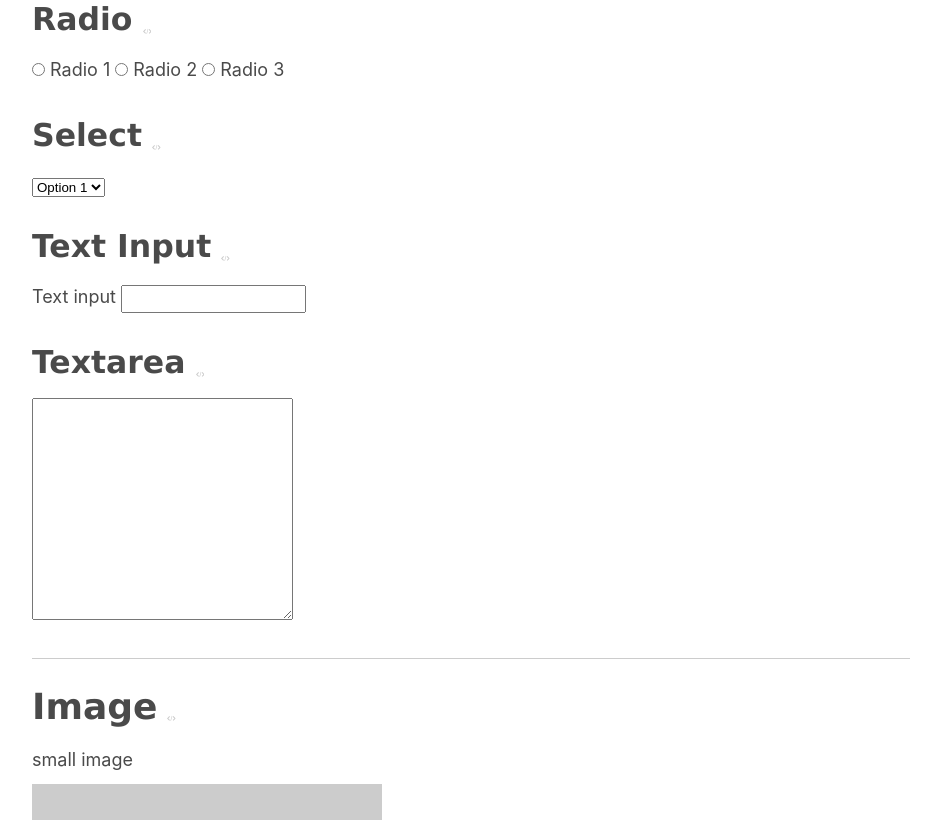
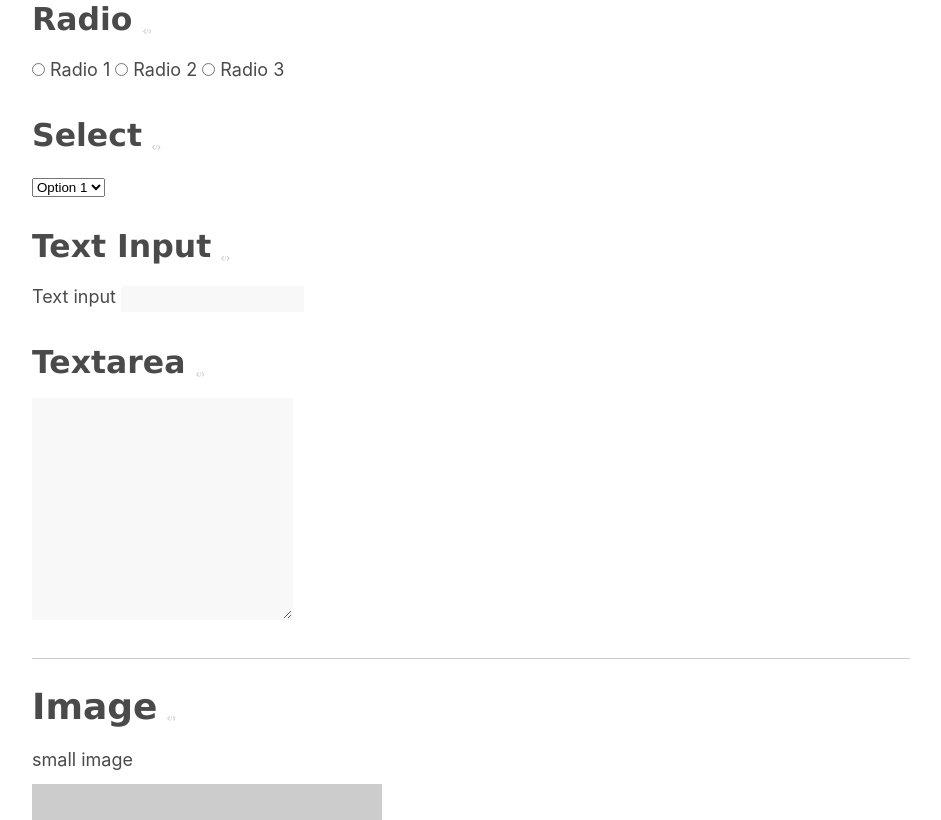
Before and after one commit to teddy-ma/socss, a website: page components.html in a window 1280 px wide. Shown: the part 1084-1904 px from the top of the page, without its empty margins (239-1180 px from the left). Drawn offline with Linux system fonts and the light colour scheme; placeholder pictures from the web are drawn by us.

Commit message:
Deploy teddy-ma/socss to github.com/teddy-ma/socss.git:gh-pages

```diff
--- a/src/assets/toolkit/styles/elements/_index.scss
+++ b/src/assets/toolkit/styles/elements/_index.scss
@@ -2,6 +2,7 @@
 
 @import "buttons.scss";
 @import "code.scss";
+@import "form.scss";
 @import "headings.scss";
 @import "hr.scss";
 @import "image.scss";
--- /dev/null
+++ b/src/assets/toolkit/styles/elements/form.scss
@@ -0,0 +1,10 @@
+input {
+  // background: transparent;
+  background-color: $color-bg-alt;
+  border: 1px solid $color-bg-alt;
+}
+
+textarea {
+  background-color: $color-bg-alt;
+  border: 1px solid $color-bg-alt;
+}
```
Also changed, not shown: assets/toolkit/styles/toolkit.css, 3 other files.
